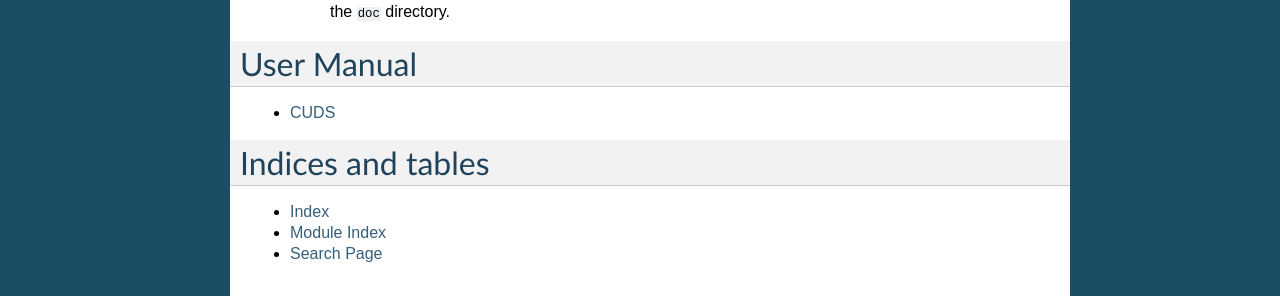
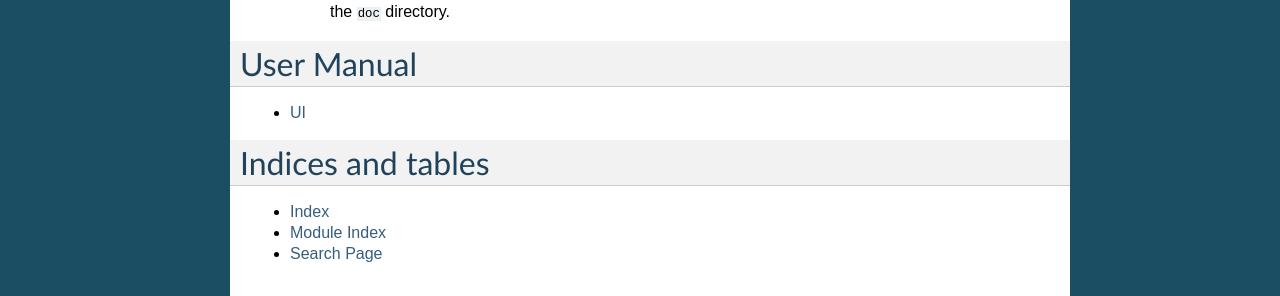
Before and after one commit to simphony/simphony-ui, a Sphinx documentation site: the page built from doc/source/index.rst, in a window 1280 px wide. Shown: the part 1207-1503 px from the top of the page. Built offline with Sphinx 7.4.7, drawn with Linux system fonts in a browser that asks for light colours.

Commit message:
Renamed cuds_definition.rst to ui_doc.rst

```diff
--- a/doc/source/index.rst
+++ b/doc/source/index.rst
@@ -14,7 +14,7 @@ User Manual
 .. toctree::
    :maxdepth: 1
 
-   CUDS <cuds_definition>
+   UI <ui_doc>
 
 Indices and tables
 ==================
```
Also changed, not shown: doc/source/ui_doc.rst (renamed from doc/source/cuds_definition.rst).
